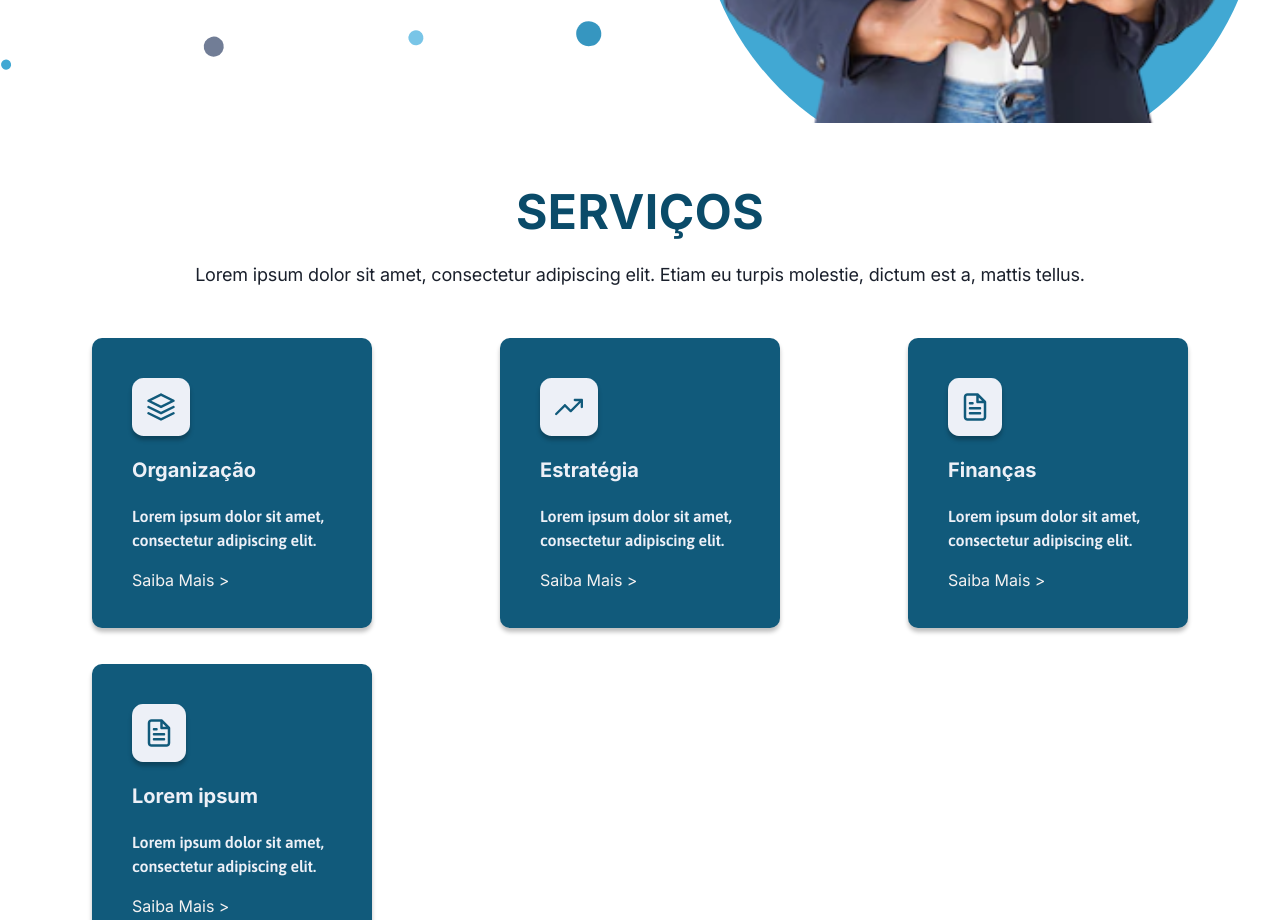
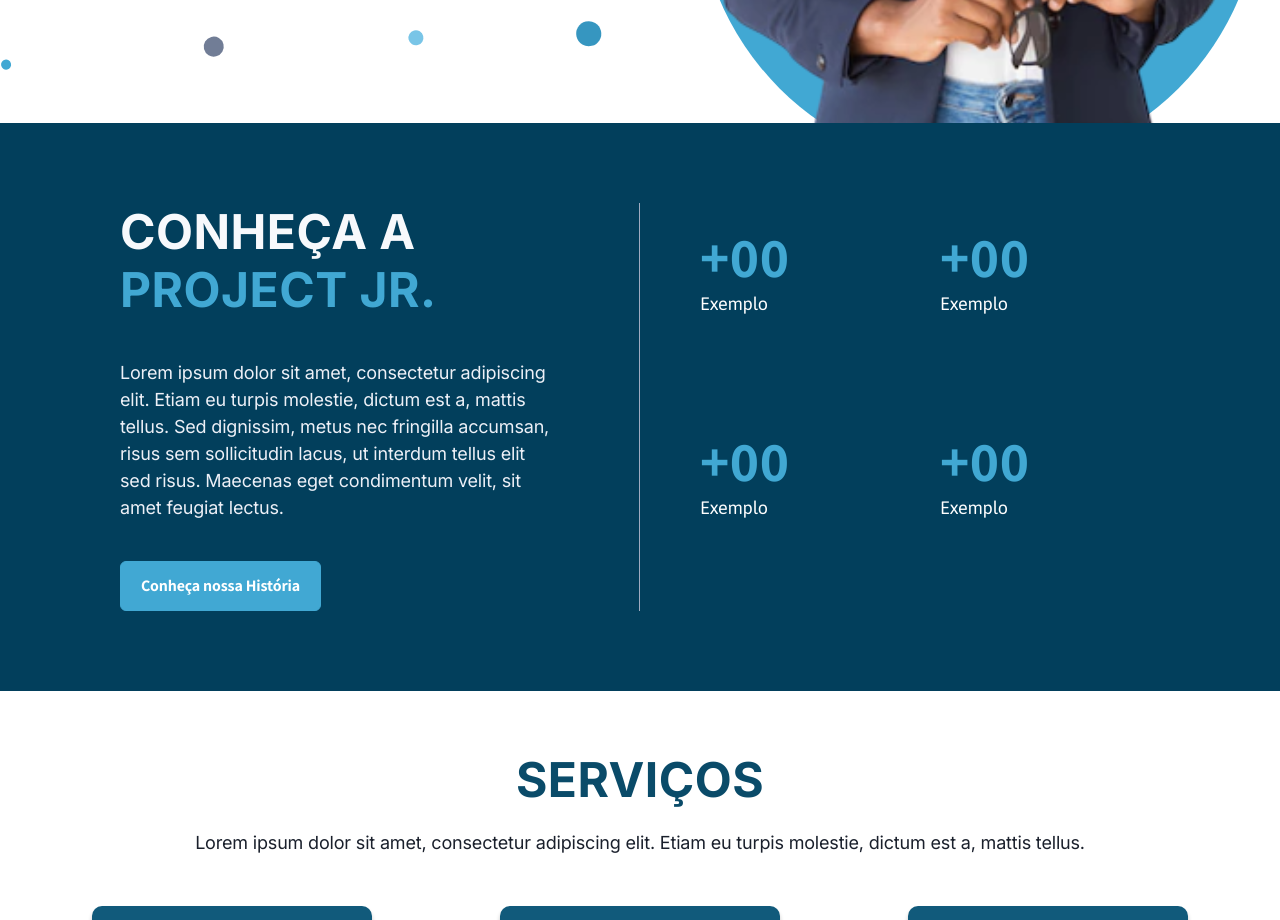
Before and after one commit to byte-serido/projectJR-Consultoria-web, a Vue app in the folder web/: page / in a window 1280 px wide. Shown: the part 780-1700 px from the top of the page. Built offline with nearby package versions, Linux system fonts and the light colour scheme.

Commit message:
feat: Adicionando a sessão de about na home #2

```diff
--- /dev/null
+++ b/web/src/components/home/MyAbout.vue
@@ -0,0 +1,173 @@
+<template lang="pt-br">
+  <section class="about-container">
+    <div class="container about">
+
+      <div class="about-content">
+
+        <section class="content">
+          <h2 class="headline">CONHEÇA A <div class="project">PROJECT JR.</div></h2>
+          <p class="body">Lorem ipsum dolor sit amet, consectetur adipiscing elit. Etiam eu turpis molestie, dictum est a, mattis tellus. Sed dignissim, metus nec fringilla accumsan, risus sem sollicitudin lacus, ut interdum tellus elit sed risus. Maecenas eget condimentum velit, sit amet feugiat lectus.</p>
+          <button class="button">Conheça nossa História</button>
+        </section>
+
+        <section class="wrapper">
+          <div class="wrapper-content"><div class="number">+00</div><div class="text">Exemplo</div></div>
+          <div class="wrapper-content"><div class="number">+00</div><div class="text">Exemplo</div></div>
+          <div class="wrapper-content"><div class="number">+00</div><div class="text">Exemplo</div></div>
+          <div class="wrapper-content"><div class="number">+00</div><div class="text">Exemplo</div></div>
+        </section>
+
+      </div>
+
+    </div>
+  </section>
+</template>
+
+<script>
+export default {
+
+}
+</script>
+
+<style scoped>
+  .about-container{
+    background-color:#023F5C;
+  }
+  .about-content{
+    /* flex-wrap: wrap; */
+    display: flex;
+    padding: 80px 120px;
+    gap: 40px;
+  }
+
+  .content{
+    display: flex;
+    flex-direction: column;
+    align-items: flex-start;
+    gap: 40px;
+    max-width: 50%;
+    border-right: solid #A0ABC0 1px;
+    padding-right: 80px;
+  }
+
+  .wrapper{
+    /* flex-wrap: wrap; */
+    display: grid;
+    grid-template-columns: 200px 200px;
+    padding: 20px;
+    gap: 40px;
+    max-width: 50%;
+  }
+
+  .number{
+    font-family: 'Assistant';
+    font-style: normal;
+    font-weight: 700;
+    font-size: 56px;
+    line-height: 67px;
+    letter-spacing: 0.01em;
+    color: #41A8D3;
+  }
+
+  .text{
+    font-family: 'Asap';
+    font-style: normal;
+    font-weight: 400;
+    font-size: 18px;
+    line-height: 27px;
+    letter-spacing: -0.01em;
+    color: #FFFFFF;
+  }
+
+  .headline{
+    color: #F7F9FC;
+    font-family: 'Inter';
+    font-style: normal;
+    font-weight: 700;
+    font-size: 48px;
+    line-height: 58px;
+    letter-spacing: 0.01em;
+  }
+
+  .body{
+    color: #EDF0F7;
+    font-family: 'Inter';
+    font-style: normal;
+    font-weight: 400;
+    font-size: 18px;
+    line-height: 27px;
+    letter-spacing: -0.01em;
+  }
+
+  .button{
+    font-family: 'Assistant', sans-serif;
+    color: #FFFFFF;
+    background-color: #41A8D3;
+    border:1px solid #41A8D3;
+    padding: 12px 20px;
+    font-size: 1rem;
+    font-weight: 700;
+    line-height: 1.5rem;
+    letter-spacing: -0.01rem;
+    border-radius: 6px;
+    position: relative;
+    transition: all 400ms ease;
+    cursor: pointer;
+  }
+
+  .button:hover{
+    border:1px solid white;
+    background-color: transparent;
+  }
+
+  .project{
+    color: #41A8D3;
+  }
+
+  /* Responsividade */
+  @media (max-width:1098px) {
+    .about-content{
+      flex-wrap: wrap;
+      justify-content: center;
+      padding: 20px;
+    }
+
+    .content{
+      border-right: none;
+      border-bottom: solid #A0ABC0 1px;
+      padding-bottom: 80px;
+      padding: 20px;
+    }
+  }
+
+  @media (max-width:940px) {
+
+  }
+
+  @media (max-width:848px) {
+
+  }
+
+  @media (max-width:780px) {
+    .about-content{
+      flex-wrap: wrap;
+      padding: 20px;
+      justify-content: center;
+
+    }
+
+    .content{
+    border-right: none;
+    border-bottom: solid #A0ABC0 1px;
+    padding-bottom: 80px;
+    }
+
+    .headline{
+      font-size: 36px;
+    }
+
+    .wrapper-content{
+      padding: 40px;
+    }
+  }
+</style>
--- a/web/src/views/MyHome.vue
+++ b/web/src/views/MyHome.vue
@@ -1,6 +1,7 @@
 <template scoped>
     <main>
         <MyHero id="hero"></MyHero>
+        <MyAbout></MyAbout>
         <MyService></MyService>
     </main>
 </template>
@@ -8,9 +9,10 @@
 <script>
 
 import MyHero from "../components/home/MyHero.vue"
+import MyAbout from "@/components/home/MyAbout.vue";
 import MyService from "../components/home/MyService.vue"
 export default {
-    components:{MyHero, MyService},
+    components:{MyHero, MyAbout, MyService},
 }
 </script>
 
```
